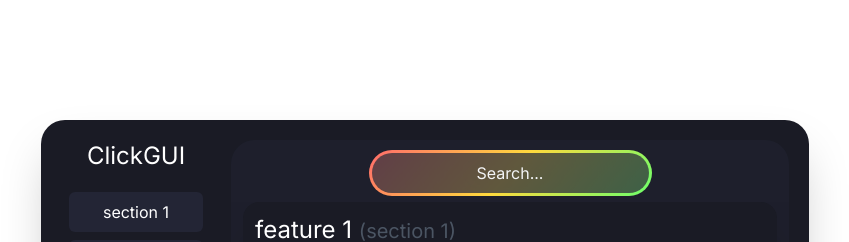
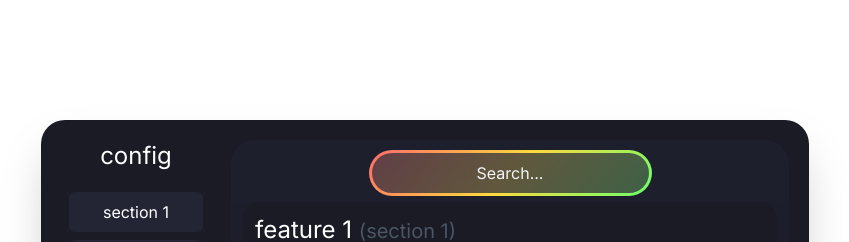
Before and after one commit to aesthetic0001/json-clickgui, a React (Create React App) app: page / in a window 1280 px wide. Shown: the top 242 px of the page, without its empty margins (215-1064 px from the left). Built offline with nearby package versions, Linux system fonts and the light colour scheme.

Commit message:
change component name

```diff
--- a/src/App.jsx
+++ b/src/App.jsx
@@ -7,7 +7,7 @@ import '@fontsource/inter/700.css'; // Weight 700
 export default function App() {
   return (
     <div className="flex items-center justify-center w-dvw h-dvh font-inter">
-      <ClickGUI title="ClickGUI" />
+      <ClickGUI title="config" />
     </div>
   );
 }
```
Also changed, not shown: src/components/clickGUI.jsx (renamed from src/components/ClickGUI.jsx).
